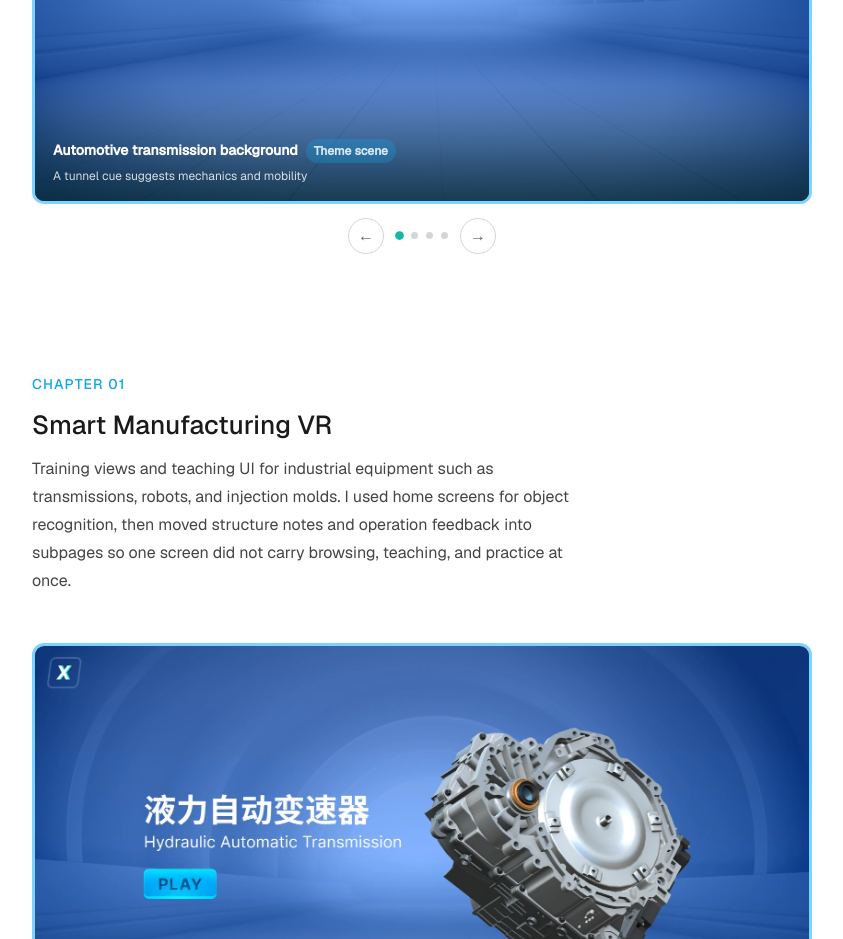
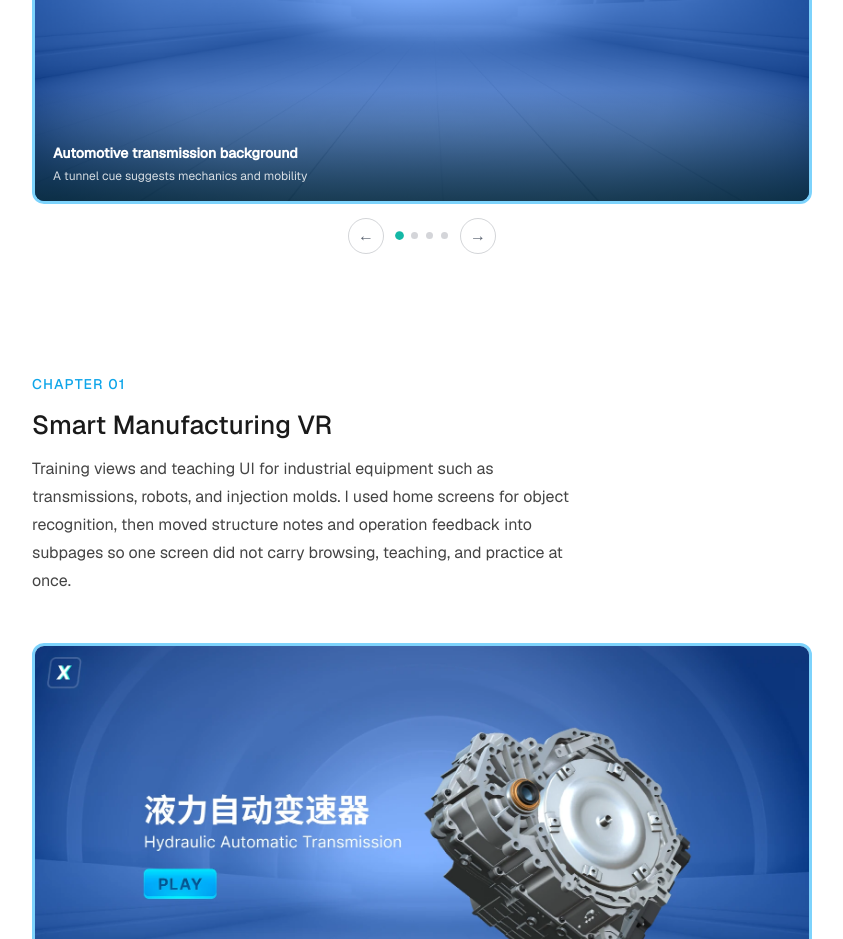
Before and after one commit to jaemin17/portfolio-pro, a Next.js app: page /en/projects/vr-education in a window 1280 px wide. Shown: the part 4020-4959 px from the top of the page, without its empty margins (218-1061 px from the left). Built offline with nearby package versions, Linux system fonts and the light colour scheme.

Commit message:
Remove background carousel category tags

```diff
--- a/src/app/[locale]/projects/biomedical-vr/biomedicalVr.module.css
+++ b/src/app/[locale]/projects/biomedical-vr/biomedicalVr.module.css
@@ -524,27 +524,10 @@
   pointer-events: none;
 }
 
-.backgroundTransferMeta {
-  display: flex;
-  flex-wrap: wrap;
-  gap: 8px;
-  align-items: center;
-}
-
-.backgroundTransferMeta > span {
+.backgroundTransferOverlay > span {
   font-size: var(--fs-label);
   font-weight: 600;
   line-height: 1.35;
-}
-
-.backgroundTransferCategory {
-  padding: 3px 8px;
-  border-radius: 999px;
-  color: rgba(255, 255, 255, 0.92);
-  font-size: var(--fs-caption);
-  font-weight: 600;
-  line-height: 1.2;
-  background: rgba(14, 165, 233, 0.28);
 }
 
 .backgroundTransferOverlay small {
--- a/src/app/[locale]/projects/vr-education/BackgroundTransferSwitcher.tsx
+++ b/src/app/[locale]/projects/vr-education/BackgroundTransferSwitcher.tsx
@@ -6,7 +6,6 @@ import styles from "../biomedical-vr/biomedicalVr.module.css";
 type BackgroundTransferItem = {
   src: string;
   label: string;
-  category: string;
   caption: string;
   alt: string;
 };
@@ -40,10 +39,7 @@ export function BackgroundTransferSwitcher({
           />
         ))}
         <div className={styles.backgroundTransferOverlay}>
-          <div className={styles.backgroundTransferMeta}>
-            <span>{activeItem.label}</span>
-            <small className={styles.backgroundTransferCategory}>{activeItem.category}</small>
-          </div>
+          <span>{activeItem.label}</span>
           <small>{activeItem.caption}</small>
         </div>
       </div>
--- a/src/app/[locale]/projects/vr-education/page.tsx
+++ b/src/app/[locale]/projects/vr-education/page.tsx
@@ -121,25 +121,21 @@ const backgroundTransferImages = [
   {
     src: "/images/visual/vr-education/process/tunnel-background.png",
     label: { zh: "汽车传动背景", en: "Automotive transmission background" },
-    category: { zh: "主题场景", en: "Theme scene" },
     caption: { zh: "用隧道建立机械与交通联想", en: "A tunnel cue suggests mechanics and mobility" },
   },
   {
     src: "/images/visual/vr-education/process/cochlea-background.png",
     label: { zh: "耳部结构背景", en: "Ear anatomy background" },
-    category: { zh: "结构隐喻", en: "Structural metaphor" },
     caption: { zh: "将耳蜗结构转译为空间轮廓", en: "Cochlea forms translated into spatial contours" },
   },
   {
     src: "/images/visual/vr-education/process/injection-background.png",
     label: { zh: "注塑背景", en: "Injection molding background" },
-    category: { zh: "主题场景", en: "Theme scene" },
     caption: { zh: "用模具空间建立工业设备联想", en: "A mold-like space suggests industrial equipment" },
   },
   {
     src: "/images/visual/vr-education/process/animal-cave-background.png",
     label: { zh: "动物洞穴背景", en: "Animal cave background" },
-    category: { zh: "主题场景", en: "Theme scene" },
     caption: { zh: "用洞穴空间建立动物栖息联想", en: "A cave-like space suggests animal habitats" },
   },
 ] as const;
@@ -506,7 +502,6 @@ export default async function VrEducationPage({ params }: VrEducationPageProps)
                     items={backgroundTransferImages.map((image) => ({
                       src: assetPath(image.src),
                       label: tStr(locale, image.label.zh, image.label.en),
-                      category: tStr(locale, image.category.zh, image.category.en),
                       caption: tStr(locale, image.caption.zh, image.caption.en),
                       alt: tStr(locale, image.caption.zh, image.caption.en),
                     }))}
```
Also changed, not shown: 1 other file (tests, documents, lock files or other folders).
